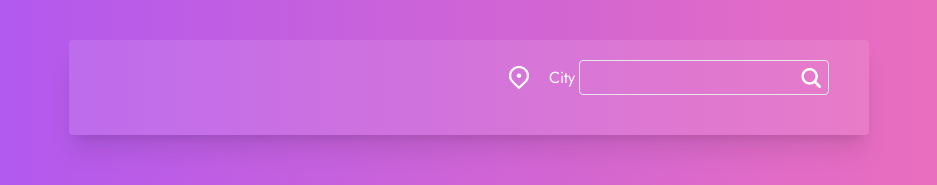
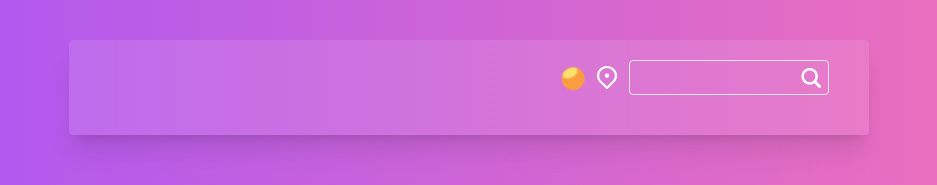
Before and after one commit to whit3st/skyvibes, a React (Vite) app: page / in a window 1280 px wide. Shown: the top 185 px of the page, without its empty margins (171-1108 px from the left). Built offline with nearby package versions, Linux system fonts and the light colour scheme.

Commit message:
light/dark mode

```diff
--- a/index.html
+++ b/index.html
@@ -28,7 +28,7 @@
   <title>Skyvibes - Accurate Weather Forecasts for Locations Around the World</title>
 </head>
 
-<body class="flex justify-center font-jost h-screen bg-gradient-to-r from-purple-500 to-pink-400 m-0 p-0">
+<body class="flex transition-all justify-center font-jost h-screen bg-gradient-to-r from-purple-500 to-pink-400 m-0 p-0">
   <div id="root"></div>
   <script type="module" src="/src/main.jsx"></script>
 </body>
--- a/src/App.jsx
+++ b/src/App.jsx
@@ -51,7 +51,7 @@ function App() {
                 setReady(false);
             });
 
-        e.target.parentNode.children[1].value = "";
+        e.target.parentNode.children[0].value = "";
     }
 
     function getValue(e) {
@@ -63,7 +63,7 @@ function App() {
     }
 
     return (
-        <main className="relative px-5 md:px-10 transition-all bg-[rgba(255,255,255,0.1)] shadow-xl rounded sm:mt-10 py-5 text-white md:min-w-[750px] sm:min-w-[600px] max-w-[400px] min-w-[375px] lg:min-w-[800px]">
+        <main className="relative px-5 md:px-10 transition-all bg-[rgba(255,255,255,0.1)] shadow-xl rounded sm:mt-10 py-5 text-white md:min-w-[750px] sm:min-w-[600px] max-w-[320px] lg:min-w-[800px]">
             <header className="flex gap-5 items-center justify-end mb-5">
                 <SearchBar
                     makeSearch={(e) => getData(e)}
@@ -74,7 +74,7 @@ function App() {
             {isError && <ErrorText error="City name not identified." />}
             {ready && (
                 <section className="flex flex-col gap-5 mt-5">
-                    <span className="flex gap-5 justify-between items-center">
+                    <span className="flex justify-between items-center">
                         <WeatherIcon
                             id={currentWeather.weather[0].id}
                             icon={currentWeather.weather[0].icon}
--- a/src/Search/SearchBar.jsx
+++ b/src/Search/SearchBar.jsx
@@ -1,17 +1,85 @@
-import React from "react";
+import React, { useState } from "react";
 
-export default function SearchBar({ placeholder, getValue, makeSearch, coord }) {
+export default function SearchBar({
+    placeholder,
+    getValue,
+    makeSearch,
+    coord,
+}) {
+    const [mode, setMode] = useState("dark");
+    function changeMode(e) {
+        const lightMode = {
+            transition: "background .4s ease-in-out",
+            background:
+                "-moz-linear-gradient(90deg, rgba(168,85,246,1) 0%, rgba(243,113,182,1) 100%)",
+            background:
+                "-webkit-linear-gradient(90deg, rgba(168,85,246,1) 0%, rgba(243,113,182,1) 100%)",
+            background:
+                "linear-gradient(90deg, rgba(168,85,246,1) 0%, rgba(243,113,182,1) 100%)",
+            filter: 'progid:DXImageTransform.Microsoft.gradient(startColorstr="#a855f6",endColorstr="#f371b6",GradientType=1)',
+        };
+        const darkMode = {
+            transition: "background .4s ease-in-out",
+            background:
+                "-moz-linear-gradient(90deg, rgba(61,21,98,1) 0%, rgba(78,16,49,1) 100%)",
+            background:
+                "-webkit-linear-gradient(90deg, rgba(61,21,98,1) 0%, rgba(78,16,49,1) 100%)",
+            background:
+                "linear-gradient(90deg, rgba(61,21,98,1) 0%, rgba(78,16,49,1) 100%)",
+            filter: 'progid:DXImageTransform.Microsoft.gradient(startColorstr="#3d1562",endColorstr="#4e1031",GradientType=1)',
+        };
+        const body = document.querySelector("body");
 
+        if (mode === "light") {
+            setMode("dark");
+            body.style.transition = lightMode.transition;
+            body.style.background = lightMode.background;
+            body.style.filter = lightMode.filter;
+            e.target.src = "./weather_icons/800_d.png";
+        } else {
+            setMode("light");
+            body.style.transition = darkMode.transition;
+            body.style.background = darkMode.background;
+            body.style.filter = darkMode.filter;
+            e.target.src = "./weather_icons/800_n.png";
+        }
+    }
     function openMap() {
-        window.open(`https://www.google.com/maps/search/?api=1&query=${coord.lat},${coord.lon}`, "_blank");
+        window.open(
+            `https://www.google.com/maps/search/?api=1&query=${coord.lat},${coord.lon}`,
+            "_blank"
+        );
     }
 
     return (
         <div className="flex relative min-w-[280px] justify-end">
-            <label className="absolute -left-0 top-[50%] -translate-y-1/2" htmlFor="user-value">City</label>
-            <input id="user-value" placeholder={placeholder} onKeyUp={getValue}  className="bg-transparent transition-all border focus:bg-[rgba(255,255,255,.1)] placeholder-white placeholder-opacity-90 rounded h-[35px] w-[250px] focus:outline-[#ba6af0] px-3" type="text"/>
-            <img className="absolute w-5 top-[50%] -translate-y-1/2 right-2 cursor-pointer" onClick={makeSearch} src="./searchIcon.png" alt=""/>
-            <img id="map" className="absolute top-[50%] -translate-y-1/2 -left-10 cursor-pointer" src="./mapIcon.png" alt="" onClick={() => openMap()}/>
+            <input
+                id="user-value"
+                placeholder={placeholder}
+                onKeyUp={getValue}
+                className="bg-transparent transition-all border focus:bg-[rgba(255,255,255,.1)] placeholder-white placeholder-opacity-90 rounded h-[35px] w-[200px] focus:outline-[#ba6af0] px-3"
+                type="text"
+            />
+            <img
+                className="absolute w-5 top-[50%] -translate-y-1/2 right-2 cursor-pointer"
+                onClick={makeSearch}
+                src="./searchIcon.png"
+                alt=""
+            />
+            <img
+                src="./weather_icons/800_d.png"
+                className="absolute top-[50%] -translate-y-1/2 left-3 w-6 cursor-pointer"
+                onClick={(e) => changeMode(e)}
+            />
+
+
+            <img
+                id="map"
+                className="absolute top-[50%] -translate-y-1/2 left-12 cursor-pointer"
+                src="./mapIcon.png"
+                alt=""
+                onClick={() => openMap()}
+            />
         </div>
     );
 }
```
